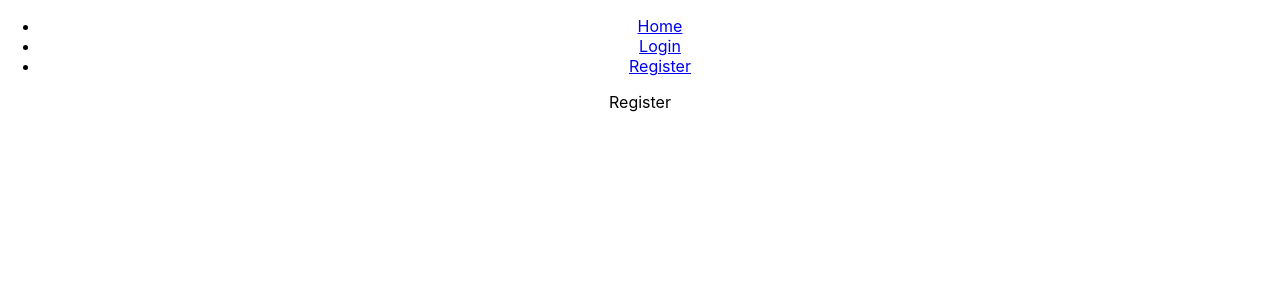
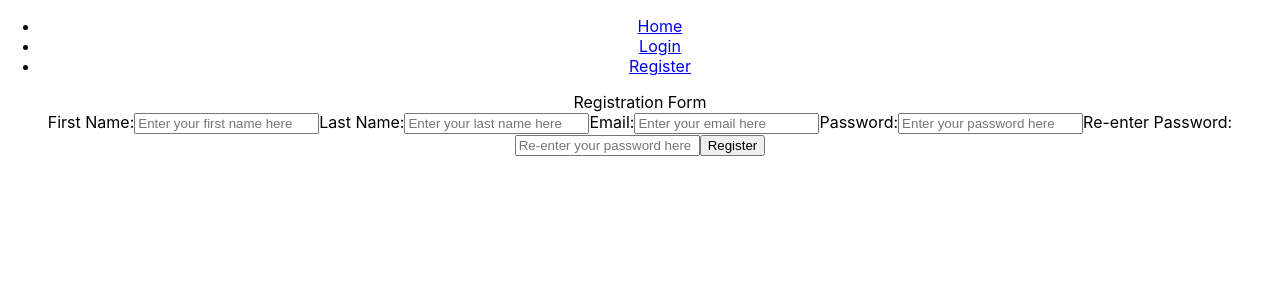
Before and after one commit to mayank2368/Stack-Overflood, a React (Create React App) app: page /register in a window 1280 px wide. Shown: the top 300 px of the page. Built offline with nearby package versions, Linux system fonts and the light colour scheme.

Commit message:
Created basic registration form

```diff
--- a/src/App.js
+++ b/src/App.js
@@ -3,7 +3,7 @@ import React from "react";
 import { BrowserRouter as Router, Routes, Link, Route } from "react-router-dom";
 import Home from "./pages/Home";
 import Login from "./pages/Login";
-import Register from "./pages/Register";
+import Registration from "./pages/Registration";
 
 function App() {
   return (
@@ -27,7 +27,7 @@ function App() {
 
           <Route path="/login" element={<Login />} />
 
-          <Route path="/register" element={<Register />} />
+          <Route path="/register" element={<Registration />} />
         </Routes>
       </Router>
     </div>
--- a/src/components/LoginForm.jsx
+++ b/src/components/LoginForm.jsx
@@ -24,7 +24,7 @@ const LoginForm = () => {
     if (!password) {
       errors.password = "Password is required";
     }
-    if (Object.keys(errors).length < 0) {
+    if (Object.keys(errors).length === 0) {
       console.log("Login Confirmed");
     } else {
       setErrors(errors);
--- /dev/null
+++ b/src/components/RegistrationForm.jsx
@@ -0,0 +1,124 @@
+import React, { useState } from "react";
+
+const RegistrationForm = () => {
+  const [firstName, setFirstName] = useState("");
+  const [lastName, setLastName] = useState("");
+  const [email, setEmail] = useState("");
+  const [password, setPassword] = useState("");
+  const [confirmPassword, setConfirmPassword] = useState("");
+  const [errors, setErrors] = useState({});
+
+  const handleFirstNameChange = (e) => {
+    setFirstName(e.target.value);
+  };
+
+  const handleLastNameChange = (e) => {
+    setLastName(e.target.value);
+  };
+
+  const handleEmailChange = (e) => {
+    setEmail(e.target.value);
+  };
+
+  const handlePasswordChange = (e) => {
+    setPassword(e.target.value);
+  };
+
+  const handleConfirmPasswordChange = (e) => {
+    setConfirmPassword(e.target.value);
+  };
+
+  const handleSubmit = (e) => {
+    e.preventDefault();
+
+    const errors = {};
+    if (!firstName) {
+      errors.firstName = "First name is required";
+    }
+    if (!lastName) {
+      errors.lastName = "Last name is required";
+    }
+    if (!email) {
+      errors.email = "Email is required";
+    }
+    if (!password) {
+      errors.password = "Password is required";
+    }
+    if (password !== confirmPassword) {
+      errors.confirmPassword = "Passwords do not match";
+    }
+
+    if (Object.keys(errors).length === 0) {
+      console.log("Registered");
+    } else {
+      setErrors(errors);
+    }
+  };
+  return (
+    <div>
+      <form onSubmit={handleSubmit}>
+        <label>
+          First Name:
+          <input
+            type="name"
+            value={firstName}
+            placeholder="Enter your first name here"
+            onChange={handleFirstNameChange}
+            required
+          />
+          {errors.firstName && (
+            <span className="error">{errors.firstName}</span>
+          )}
+        </label>
+        <label>
+          Last Name:
+          <input
+            type="name"
+            value={lastName}
+            placeholder="Enter your last name here"
+            onChange={handleLastNameChange}
+            required
+          />
+          {errors.lastName && <span className="error"> {errors.lastName}</span>}
+        </label>
+        <label>
+          Email:
+          <input
+            type="email"
+            value={email}
+            placeholder="Enter your email here"
+            onChange={handleEmailChange}
+            required
+          />
+          {errors.email && <span className="error">{errors.email}</span>}
+        </label>
+        <label>
+          Password:
+          <input
+            type="password"
+            value={password}
+            placeholder="Enter your password here"
+            onChange={handlePasswordChange}
+            required
+          />
+          {errors.password && <span className="error"> {errors.password}</span>}
+        </label>
+        <label>
+          Re-enter Password:
+          <input
+            type="password"
+            value={confirmPassword}
+            placeholder="Re-enter your password here"
+            onChange={handleConfirmPasswordChange}
+            required
+          />
+          {errors.confirmPassword && (
+            <span className="error">{errors.confirmPassword}</span>
+          )}
+        </label>
+        <button type="submit">Register</button>
+      </form>
+    </div>
+  );
+};
+export default RegistrationForm;
--- a/src/pages/Register.jsx
+++ /dev/null
@@ -1,6 +0,0 @@
-import React from "react";
-
-const Register = () => {
-  return <div>Register</div>;
-};
-export default Register;
--- /dev/null
+++ b/src/pages/Registration.jsx
@@ -0,0 +1,12 @@
+import React from "react";
+import RegistrationForm from "../components/RegistrationForm";
+
+const Registration = () => {
+  return (
+    <div>
+      Registration Form
+      <RegistrationForm />
+    </div>
+  );
+};
+export default Registration;
```
Also changed, not shown: src/components/RegisterForm.jsx (deleted).
